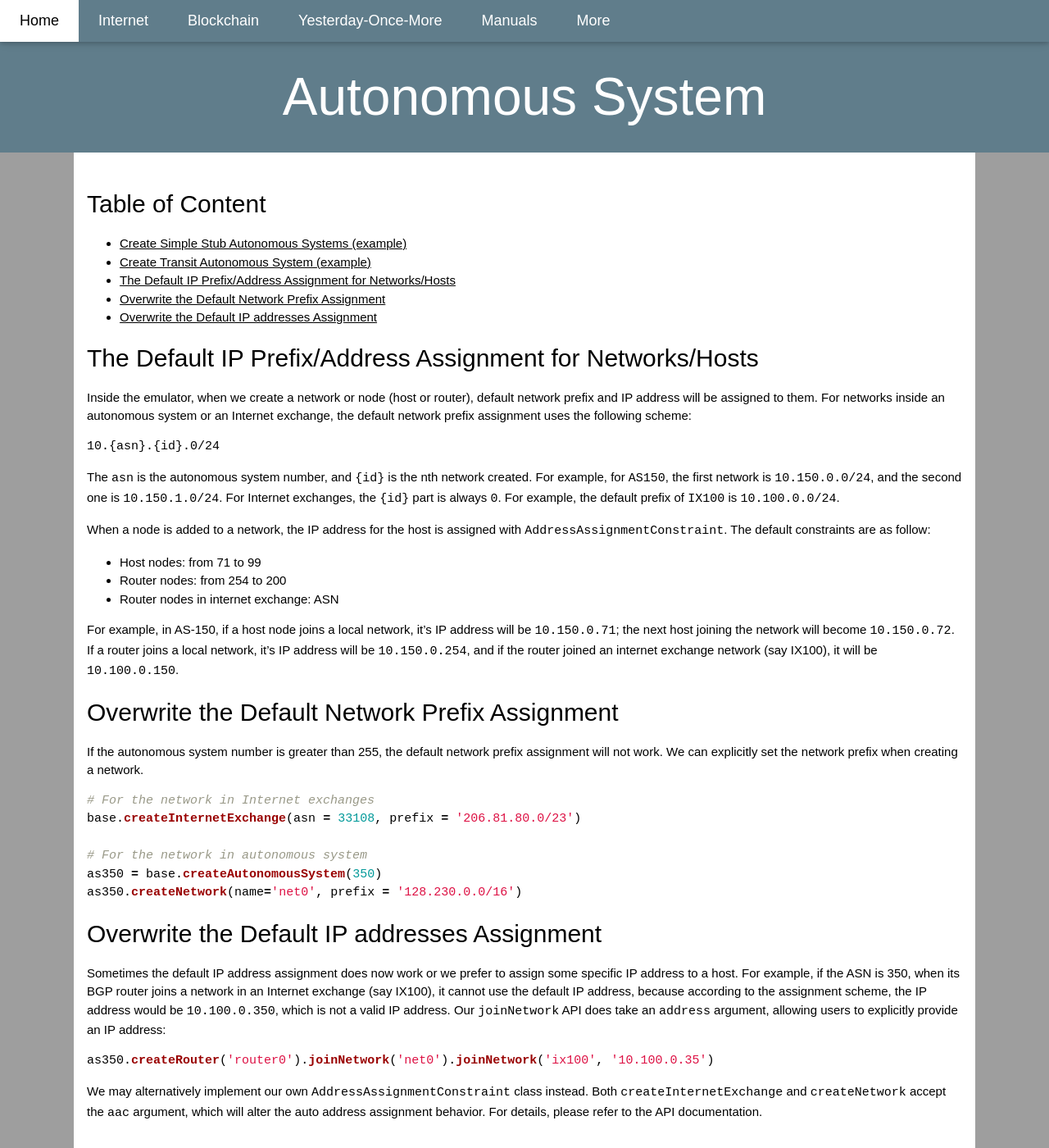
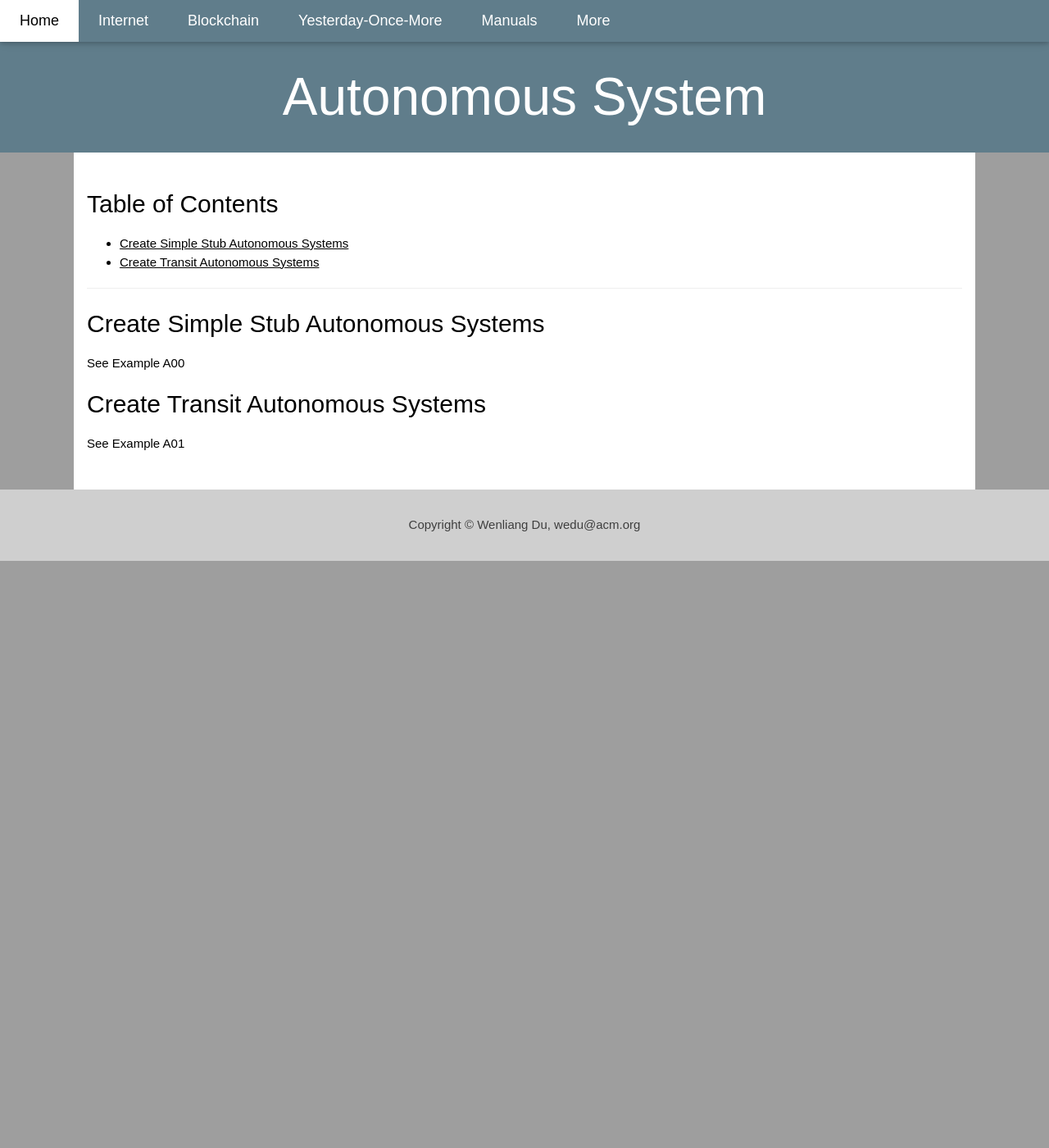
Before and after one commit to seed-labs/seed-emulator-www, a Jekyll site: the page built from manuals/as.md, in a window 1280 px wide and 1400 px high. Shown: the whole window at 82% size. Built offline with Jekyll 4.4.1, drawn with Linux system fonts in a browser that asks for light colours.

Commit message:
added new files

````diff
--- a/manuals/as.md
+++ b/manuals/as.md
@@ -3,83 +3,18 @@
  title:  Autonomous System
 ---
 
+## Table of Contents
+{: .no_toc}
 
-## Table of Content
+* will be replaced by ToC
+{:toc}
 
-- [Create Simple Stub Autonomous Systems (example)](../../examples/A00-simple-as)
-- [Create Transit Autonomous System (example)](../../examples/A01-transit-as)
-- [The Default IP Prefix/Address Assignment for Networks/Hosts](#default-assignment-network-host)
-- [Overwrite the Default Network Prefix Assignment](#overwrite-default-prefix)
-- [Overwrite the Default IP addresses Assignment](#overwrite-default-host-ip)
+---
 
+## Create Simple Stub Autonomous Systems
 
-<a id="default-assignment-network-host"></a>
-## The Default IP Prefix/Address Assignment for Networks/Hosts
+See Example A00
 
-Inside the emulator, when we create a network or node (host or router),
-default network prefix and IP address will be assigned to them.
-For networks inside an autonomous system or an Internet exchange,
-the default network prefix assignment uses the following scheme:
+## Create Transit Autonomous Systems
 
-```
-10.{asn}.{id}.0/24
-```
-
-The `asn` is the autonomous system number, and `{id}` is the nth network created.
-For example, for `AS150`, the first network is `10.150.0.0/24`, and the second one
-is `10.150.1.0/24`. For Internet exchanges, the `{id}` part is always `0`.
-For example, the default prefix of `IX100` is `10.100.0.0/24`.
-
-
-When a node is added to a network, the IP address for the host
-is assigned with `AddressAssignmentConstraint`.
-The default constraints are as follow:
-
-- Host nodes: from 71 to 99
-- Router nodes: from 254 to 200
-- Router nodes in internet exchange: ASN
-
-For example, in AS-150, if a host node joins a local network, it's IP address
-will be `10.150.0.71`; the next host joining the network will become
-`10.150.0.72`. If a router joins a local network, it's IP address will be
-`10.150.0.254`, and if the router joined an internet exchange network (say
-IX100), it will be `10.100.0.150`.
-
-
-<a id="overwrite-default-prefix"></a>
-## Overwrite the Default Network Prefix Assignment
-
-If the autonomous system number is greater than 255,
-the default network prefix assignment will not work.
-We can explicitly set the network prefix when creating a network.
-
-
-```python
-# For the network in Internet exchanges
-base.createInternetExchange(asn = 33108, prefix = '206.81.80.0/23')
-
-# For the network in autonomous system
-as350 = base.createAutonomousSystem(350)
-as350.createNetwork(name='net0', prefix = '128.230.0.0/16')
-```
-
-<a name="overwrite-default-host-ip"></a>
-## Overwrite the Default IP addresses Assignment
-
-Sometimes the default IP address assignment does now work or we prefer to assign
-some specific IP address to a host. For example,
-if the ASN is 350, when its BGP router joins a network in
-an Internet exchange (say IX100), it cannot use the default IP address, because
-according to the assignment scheme, the IP address would be
-`10.100.0.350`, which is not a valid IP address. Our `joinNetwork`
-API does take an `address` argument, allowing users to explicitly
-provide an IP address:
-
-```python
-as350.createRouter('router0').joinNetwork('net0').joinNetwork('ix100', '10.100.0.35')
-```
-
-We may alternatively implement our own `AddressAssignmentConstraint` class
-instead. Both `createInternetExchange` and `createNetwork` accept the `aac`
-argument, which will alter the auto address assignment behavior. For details,
-please refer to the API documentation.
+See Example A01
````
Also changed, not shown: internet/index.html (+6 -1 lines), manuals/components/dns.md (added, +12 -0 lines), manuals/index.md (+31 -9 lines), manuals/ip_address.md (added, +82 -0 lines).
